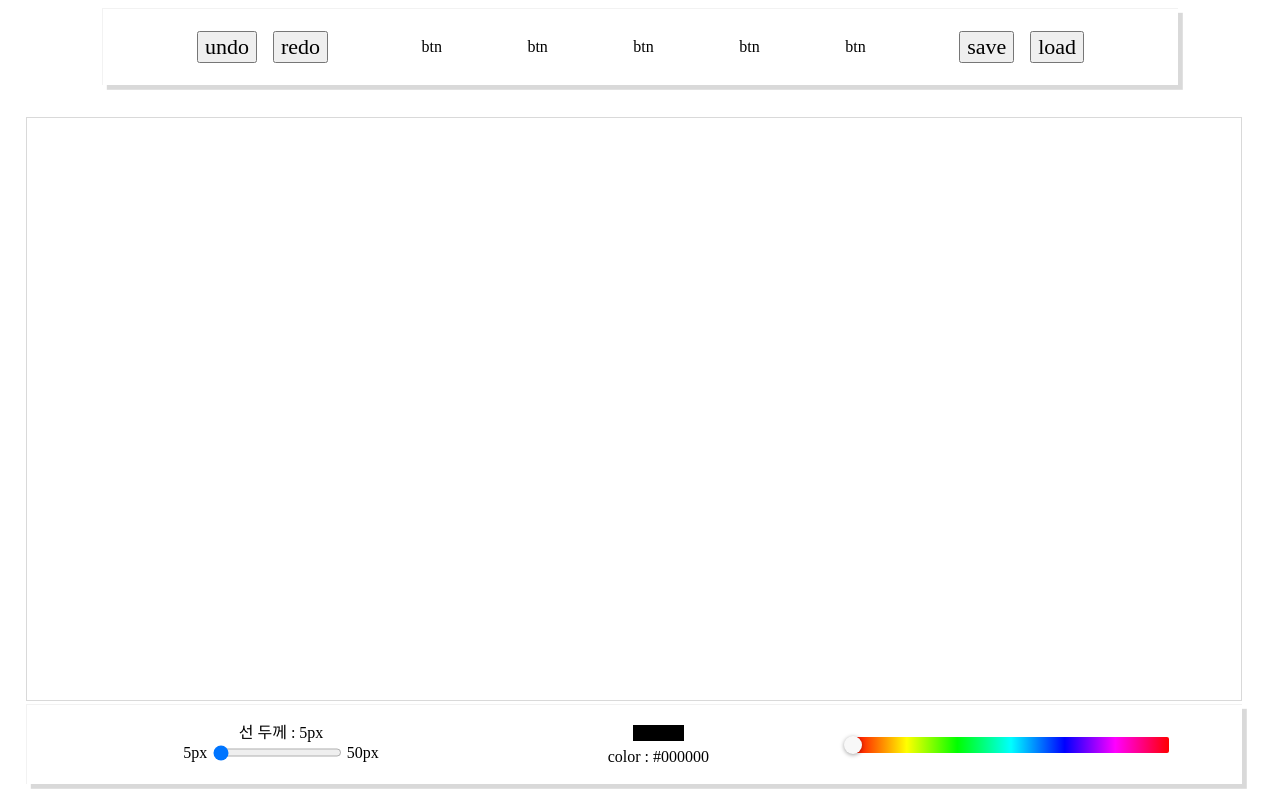
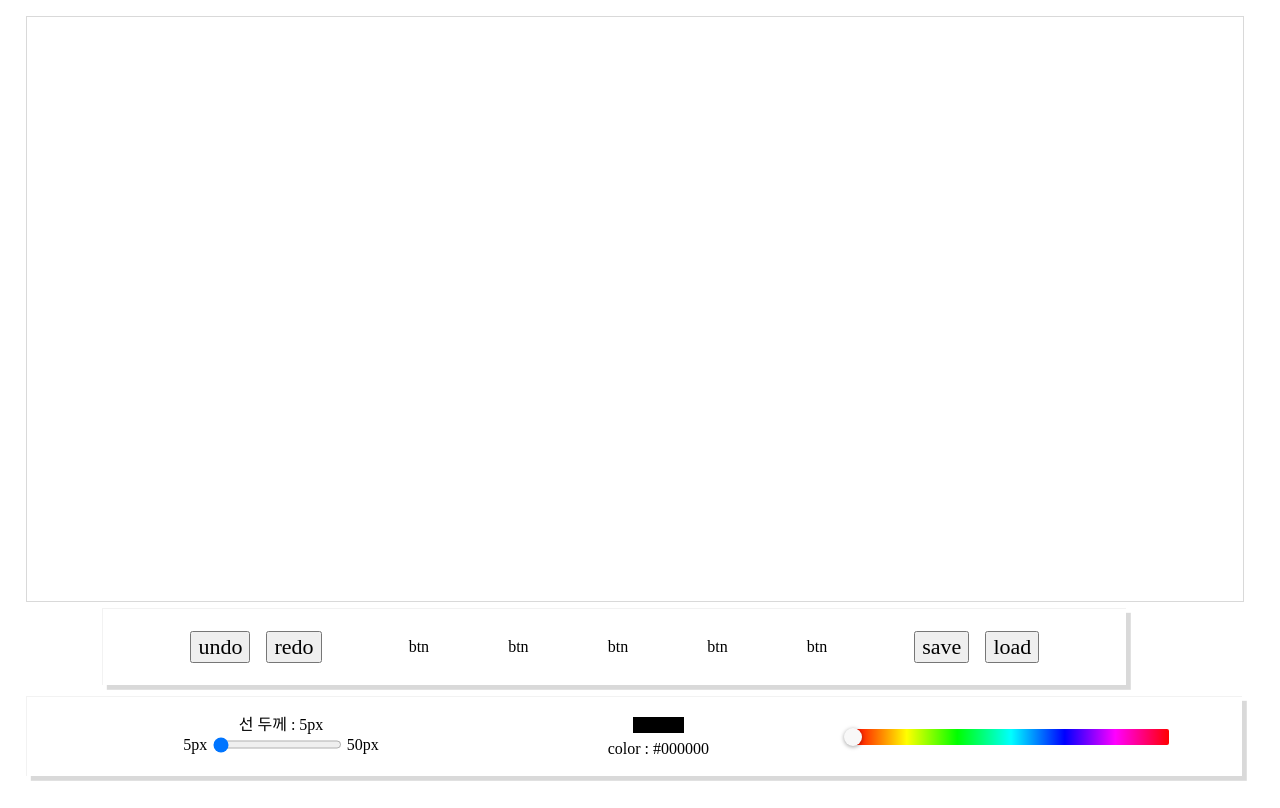
Before and after one commit to lodado/svg_drawing, a React app: page / in a window 1280 px wide. Built offline with nearby package versions, Linux system fonts and the light colour scheme; a web font is replaced by a local one.

Commit message:
chore : 비트맵 기반 drawing 그림판 생성

```diff
--- a/src/javascripts/components/Drawing/ButtonList/style.ts
+++ b/src/javascripts/components/Drawing/ButtonList/style.ts
@@ -3,6 +3,8 @@ import { hoverMenuBar } from '@Global/mixin';
 
 const Container = styled.div`
   display: flex;
+  position: fixed;
+
   flex-direction: row;
   flex-wrap: wrap;
 
@@ -11,7 +13,7 @@ const Container = styled.div`
 
   justify-content: space-evenly;
   align-items: center;
-  margin: 1vh 8vw 4vh 8vw;
+  margin: 1vh 8vw 2vh 8vw;
 
   ${hoverMenuBar};
 `;
--- a/src/javascripts/components/Drawing/Canvas/Canvas.tsx
+++ b/src/javascripts/components/Drawing/Canvas/Canvas.tsx
@@ -1,13 +1,30 @@
 import React, { useEffect, useRef, useState } from 'react';
+import { useDispatch, useSelector } from 'react-redux';
+
+import { RootStoreType } from '@Redux/index';
+import { setCanvasTag } from '@Redux/shape/action';
+import useDebounce from '@Hook/useDebounce';
 import { DEBOUNCE_CYCLE } from '@Global/constant';
-import Container from './style';
+
+import Container, { StyledCanvas } from './style';
 
 export default function Canvas(): JSX.Element {
-  const canvasRef = useRef(null);
-  const [canvasTag, setCanvasTag] = useState([]);
+  const canvasRef = useRef(undefined);
+  const [isDraw, setDraw] = useState(false);
+  const [ctx, setCtx] = useState(undefined);
+
+  const { pixelSize, pixelColor } = useSelector((state: RootStoreType) => state.shapeReducer);
+  const debouncePixelSize = useDebounce({ value: pixelSize });
+  const debouncePixelColor = useDebounce({ value: pixelColor });
+
+  const disPatch = useDispatch();
 
   useEffect(() => {
     const canvas = canvasRef.current;
+    const rect = canvas.parentNode.getBoundingClientRect();
+    canvas.width = rect.width;
+    canvas.height = rect.height;
+
     let resizeEventId = 0;
 
     const resizeCanvasEvent = () => {
@@ -16,17 +33,17 @@ export default function Canvas(): JSX.Element {
       }
 
       const resizeEvent = () => {
-        const rect = canvas.parentNode.getBoundingClientRect();
-        canvas.width = rect.width;
-        canvas.height = rect.height;
+        const newRect = canvas.parentNode.getBoundingClientRect();
+        canvas.style.width = newRect.width;
+        canvas.style.height = newRect.height;
         resizeEventId = 0;
       };
 
       resizeEventId = Number(setTimeout(resizeEvent, DEBOUNCE_CYCLE));
     };
 
-    setCanvasTag(canvas);
-    window.addEventListener('resize', resizeCanvasEvent, { passive: true });
+    disPatch(setCanvasTag(canvas));
+    window.addEventListener('resize', resizeCanvasEvent);
     resizeCanvasEvent();
 
     return () => {
@@ -34,9 +51,46 @@ export default function Canvas(): JSX.Element {
     };
   }, []);
 
+  useEffect(() => {
+    const canvas = canvasRef.current;
+    const context = canvas.getContext('2d');
+    context.strokeStyle = debouncePixelColor;
+    context.lineWidth = parseInt(debouncePixelSize, 10);
+
+    setCtx(context);
+  }, [debouncePixelSize, debouncePixelColor]);
+
+  const startDrawing = () => {
+    setDraw(true);
+  };
+
+  const finishDrawing = () => {
+    setDraw(false);
+  };
+
+  const drawing = ({ nativeEvent }) => {
+    const { offsetX, offsetY } = nativeEvent;
+
+    if (ctx) {
+      if (!isDraw) {
+        ctx.beginPath();
+        ctx.moveTo(offsetX, offsetY);
+      } else {
+        ctx.lineTo(offsetX, offsetY);
+        ctx.stroke();
+      }
+    }
+  };
+
   return (
     <Container>
-      <canvas ref={canvasRef} />
+      <StyledCanvas
+        ref={canvasRef}
+        onMouseDown={startDrawing}
+        onMouseUp={finishDrawing}
+        onMouseMove={drawing}
+        onMouseLeave={finishDrawing}
+      />
     </Container>
   );
 }
--- a/src/javascripts/components/Drawing/Canvas/style.ts
+++ b/src/javascripts/components/Drawing/Canvas/style.ts
@@ -10,9 +10,11 @@ const Container = styled.div`
 
   justify-content: space-evenly;
   align-items: center;
-  margin: 1vh 2vw 0 2vw;
+  margin: 2vh 2vw 0 2vw;
+`;
+
+export const StyledCanvas = styled.canvas`
   border: 0.02rem solid var(--ShallowGrey, rgba(0, 0, 0, 0.45));
-  z-index: 10;
 `;
 
 export default Container;
--- a/src/javascripts/components/Drawing/SelectOptionBar/PixelRangeBar.tsx
+++ b/src/javascripts/components/Drawing/SelectOptionBar/PixelRangeBar.tsx
@@ -33,7 +33,7 @@ export default function PixelRangeBar(): JSX.Element {
 
   return (
     <PixelBarContainer>
-      {`선 두께 : ${pixelText}`}
+      <span>{`선 두께 : ${pixelText}`}</span>
       <PixelBarStyledDiv>
         <span>5px</span>
         <input
--- a/src/javascripts/components/Drawing/SelectOptionBar/style.ts
+++ b/src/javascripts/components/Drawing/SelectOptionBar/style.ts
@@ -3,7 +3,7 @@ import { hoverMenuBar } from '@Global/mixin';
 
 const Container = styled.div`
   display: inline-flex;
-  position: absolute;
+  position: fixed;
 
   width: 95vw;
   height: 10vh;
--- a/src/javascripts/components/Drawing/index.tsx
+++ b/src/javascripts/components/Drawing/index.tsx
@@ -7,8 +7,9 @@ import SelectOptionBar from './SelectOptionBar';
 export default function CanvasPage(): JSX.Element {
   return (
     <div>
+      <Canvas />
       <ButtonList />
-      <Canvas />
+
       <SelectOptionBar />
     </div>
   );
--- a/src/javascripts/global/globalStyle.ts
+++ b/src/javascripts/global/globalStyle.ts
@@ -1,10 +1,6 @@
 import { css, createGlobalStyle } from 'styled-components';
 
 const Body = css`
-  width: 100vw;
-  height: 100vh;
-
-  overflow: hidden;
   position: relative;
 `;
 
--- a/src/javascripts/redux/shape/action.ts
+++ b/src/javascripts/redux/shape/action.ts
@@ -2,6 +2,7 @@
 export const PIXEL_SIZE = 'PIXEL_SIZE';
 export const PIXEL_COLOR = 'PIXEL_COLOR';
 export const PIXEL_MODAL = 'PIXEL_MODAL';
+export const CANVAS_TAG = 'CANVAS_TAG';
 
 /* actions */
 export function setPixelSize(pixelSize: number) {
@@ -14,3 +15,7 @@ export function setPixelColor(pixelColor: string) {
 export function setPixelModalState(modalState: boolean) {
   return { type: PIXEL_MODAL, payload: { modalState } };
 }
+
+export function setCanvasTag(canvasTag) {
+  return { type: PIXEL_MODAL, payload: { canvasTag } };
+}
--- a/src/javascripts/redux/shape/reducer.ts
+++ b/src/javascripts/redux/shape/reducer.ts
@@ -1,14 +1,15 @@
 import { DEFAULT_PIXEL_VAULE } from '@Global/constant';
-import { PIXEL_SIZE, PIXEL_COLOR, PIXEL_MODAL } from './action';
+import { PIXEL_SIZE, PIXEL_COLOR, PIXEL_MODAL, CANVAS_TAG } from './action';
 
 export interface ShapePayloadType {
-  pixelSize: number;
+  pixelSize: string;
   pixelColor: string;
   modalState: boolean;
+  canvasTag;
 }
 
 export interface ShapeActionType {
-  type: PIXEL_SIZE | PIXEL_COLOR | PIXEL_MODAL;
+  type: PIXEL_SIZE | PIXEL_COLOR | PIXEL_MODAL | CANVAS_TAG;
   payload?: ShapePayloadType;
 }
 
@@ -16,6 +17,7 @@ const initState = {
   pixelSize: DEFAULT_PIXEL_VAULE,
   pixelColor: '#000000',
   modalState: false,
+  canvasTag: undefined,
 };
 
 export default function shapeReducer(state = initState, action: ShapeActionType) {
@@ -28,6 +30,8 @@ export default function shapeReducer(state = initState, action: ShapeActionType)
       return { ...state, pixelColor: payload.pixelColor };
     case PIXEL_MODAL:
       return { ...state, modalState: payload.modalState };
+    case CANVAS_TAG:
+      return { ...state, canvasTag: payload.canvasTag };
     default:
       return state;
   }
```
